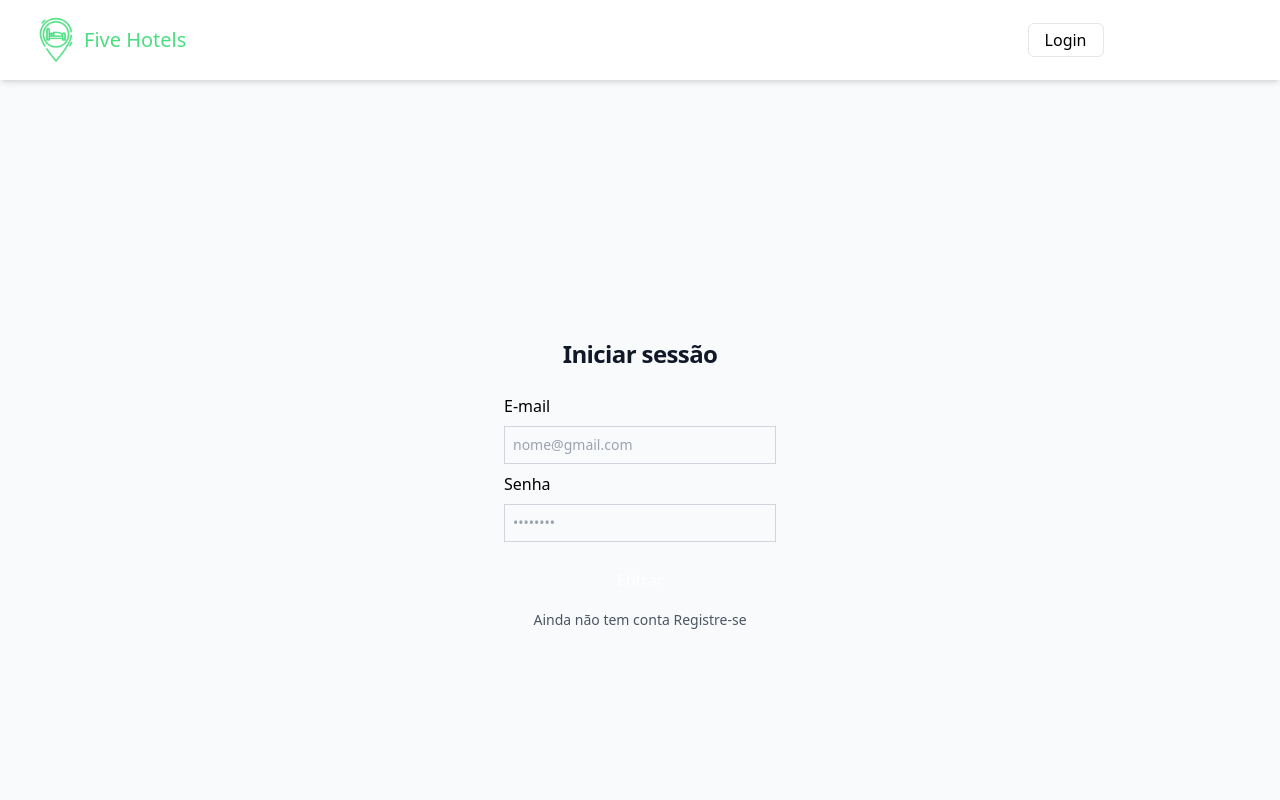
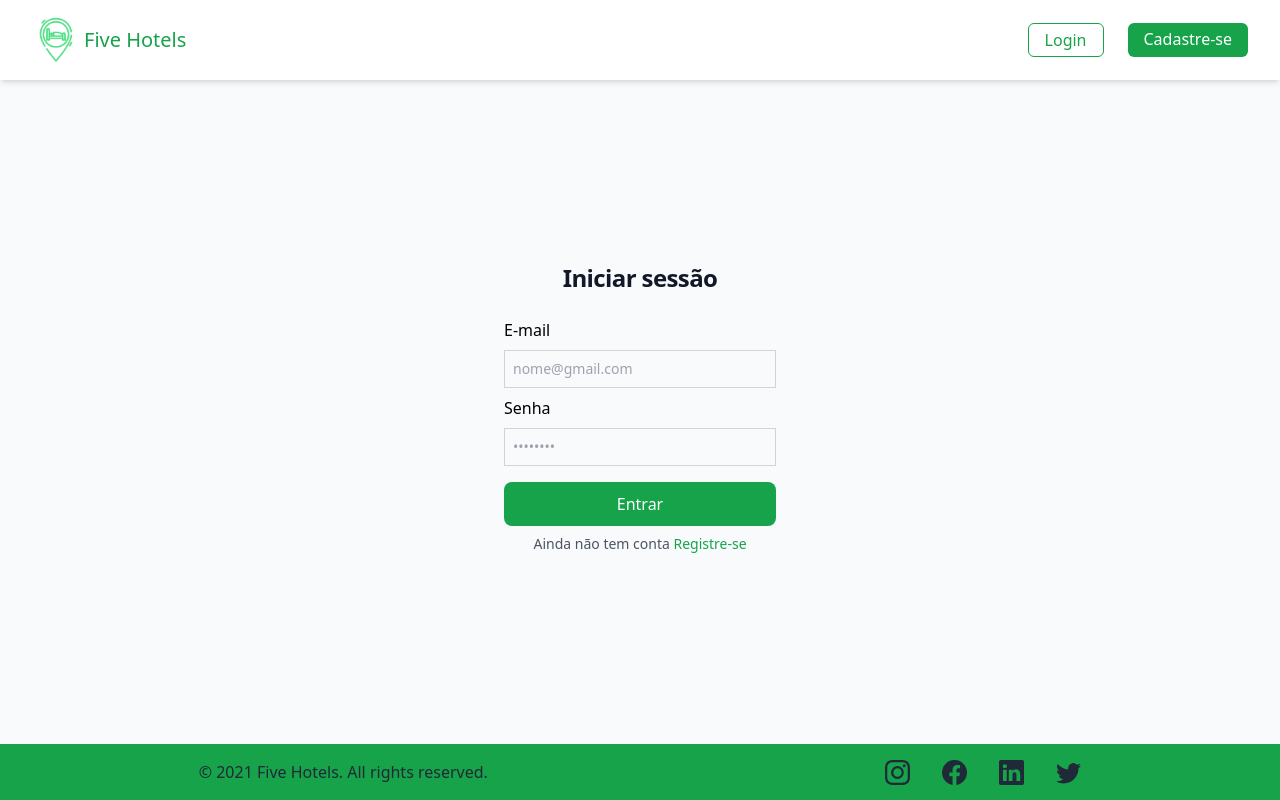
Before and after one commit to MauroM13/CLONE_PIDH, a React (Vite) app in the folder frontend/PIDH/: page /login in a window 1280 px wide. Shown: the top 800 px of the page. Built offline with nearby package versions, Linux system fonts and the light colour scheme.

Commit message:
style: update style and identation

```diff
--- a/frontend/PIDH/src/App.jsx
+++ b/frontend/PIDH/src/App.jsx
@@ -4,7 +4,7 @@ import RoutesApp from "./routes";
 function App() {
 
   return (
-    <main className="overflow-x-hidden bg-gray-50 dark:bg-zinc-800 dark:text-zinc-50">
+    <main className="overflow-x-hidden min-h-screen flex flex-col justify-between bg-gray-50 dark:bg-zinc-800 dark:text-zinc-50">
       <RoutesApp />
       <Footer />
     </main>
--- a/frontend/PIDH/src/components/Button/index.jsx
+++ b/frontend/PIDH/src/components/Button/index.jsx
@@ -1,6 +1,13 @@
-const Button = ({ text, onClick, type="button"}) => {
-    return(
-        <button type={type} onClick={onClick} className="bg-principal text-white font-medium px-5 py-2.5 rounded-lg text-center">{text}</button>
-    )
-}
+// eslint-disable-next-line react/prop-types
+const Button = ({ text, onClick, type = "button" }) => {
+  return (
+    <button
+      type={type}
+      onClick={onClick}
+      className="bg-green-600 text-white font-medium px-5 py-2.5 rounded-lg text-center"
+    >
+      {text}
+    </button>
+  );
+};
 export default Button;
--- a/frontend/PIDH/src/components/Footer/index.jsx
+++ b/frontend/PIDH/src/components/Footer/index.jsx
@@ -2,7 +2,7 @@ import { BsInstagram, BsFacebook, BsLinkedin, BsTwitter } from "react-icons/bs";
 
 function Footer() {
   return (
-    <footer className="w-screen h-14 flex justify-around bg-green-400 items-center">
+    <footer className="w-screen h-14 flex justify-around bg-green-600 items-center">
       <p className="text-center text-gray-800">
         &copy; 2021 Five Hotels. All rights reserved.
       </p>
--- a/frontend/PIDH/src/components/Header/Logo/index.jsx
+++ b/frontend/PIDH/src/components/Header/Logo/index.jsx
@@ -5,7 +5,7 @@ function Logo() {
   return (
     <Link to="/" className="flex items-center gap-1">
       <img src={logo} alt="Logo" className="w-12 h-12"/>
-      <span className="text-green-400 text-xl"> Five Hotels</span>
+      <span className="text-green-600 text-xl"> Five Hotels</span>
     </Link>
   )
 }
--- a/frontend/PIDH/src/components/Header/Navbar/index.jsx
+++ b/frontend/PIDH/src/components/Header/Navbar/index.jsx
@@ -3,8 +3,8 @@ import { Link } from "react-router-dom";
 function Navbar() {
   return (
     <nav className="flex gap-6">
-      <Link className="text-principal border-principal border px-4 rounded-md py-1" to="/login">Login</Link>
-      <Link className="bg-principal px-4 rounded-md text-white py-1" to="/register">Cadastre-se</Link>
+      <Link className="text-green-600 border-green-600 border px-4 rounded-md py-1" to="/login">Login</Link>
+      <Link className="bg-green-600 px-4 rounded-md text-white py-1" to="/register">Cadastre-se</Link>
     </nav>
   );
 }
--- a/frontend/PIDH/src/index.css
+++ b/frontend/PIDH/src/index.css
@@ -3,6 +3,11 @@
 @tailwind utilities;
 
 
+* {
+  margin: 0;
+  padding: 0;
+  box-sizing: border-box;
+}
 
 /* Works on Chrome, Edge, and Safari */
 *::-webkit-scrollbar {
--- a/frontend/PIDH/src/pages/Home/index.jsx
+++ b/frontend/PIDH/src/pages/Home/index.jsx
@@ -3,7 +3,7 @@ import Cards from "../../components/Cards";
 
 function Home() {
   return (
-    <div className="min-h-screen">
+    <div className="min-h-full">
       <Categories />
       <Cards />
     </div>
--- a/frontend/PIDH/src/pages/cadastro/index.jsx
+++ b/frontend/PIDH/src/pages/cadastro/index.jsx
@@ -23,7 +23,7 @@ const Cadastro = () => {
     }
 
    return(
-      <section className="w-screen min-h-screen flex flex-col items-center
+      <section className="flex min-h-full flex-col items-center
       justify-center px-6 py-8 text-start font-Noto md:w-full md:py-4 lg:mt-4 ">
        <h1 className="text-xl font-semibold leading-tight tracking-tight text-gray-900 md:text-2xl">Criar sua conta</h1>
        <form className="w-full flex flex-col p-6 space-y-4 md:mt-0 md:space-y-2 md:w-auto">
@@ -43,7 +43,7 @@ const Cadastro = () => {
        <Input type="password" id="senha" value={senha} onChange={(e) => {setSenha(e.target.value), setError("")}} placeholder="••••••••" required ></Input>
        <p>{error}</p>
        <Button text="Registre-se" onClick={submitCadastro}></Button>
-       <p className="text-sm font-light text-gray-600 text-center">Já tem conta? <Link to="/login" className="font-medium text-principal hover:underline">Faça login</Link></p>
+       <p className="text-sm font-light text-gray-600 text-center">Já tem conta? <Link to="/login" className="font-medium text-green-600 hover:underline">Faça login</Link></p>
        </form>
       </section>
    )
--- a/frontend/PIDH/src/pages/login/index.jsx
+++ b/frontend/PIDH/src/pages/login/index.jsx
@@ -17,7 +17,7 @@ const Login = () => {
     }
   }
   return(
-    <section className="w-screen min-h-screen flex flex-col items-center justify-center px-6 py-8 text-start font-Noto md:w-full md:py-4 lg:mt-4">
+    <section className="min-h-full flex flex-col items-center justify-center px-6 py-8 text-start font-Noto md:w-full md:py-4 lg:mt-4">
      <h1 className="text-xl font-semibold leading-tight tracking-tight text-gray-900 md:text-2xl">Iniciar sessão</h1>
      <form className=" flex flex-col p-6 space-y-4  md:mt-0 md:space-y-2 md:w-80">
       <label htmlFor="email">E-mail</label>
@@ -27,7 +27,7 @@ const Login = () => {
       <Input type="password" id="senha" value={senha} onChange={(e) => {setSenha(e.target.value), setError("")}} placeholder="••••••••" required ></Input>
       <p>{error}</p>
       <Button text="Entrar" onClick={submitLogin} ></Button>
-      <p className="text-sm font-light text-gray-600 text-center">Ainda não tem conta <Link to="/register" className="font-medium text-principal hover:underline">Registre-se</Link></p>
+      <p className="text-sm font-light text-gray-600 text-center">Ainda não tem conta <Link to="/register" className="font-medium text-green-600 hover:underline">Registre-se</Link></p>
      </form>
     </section>
   )
```
